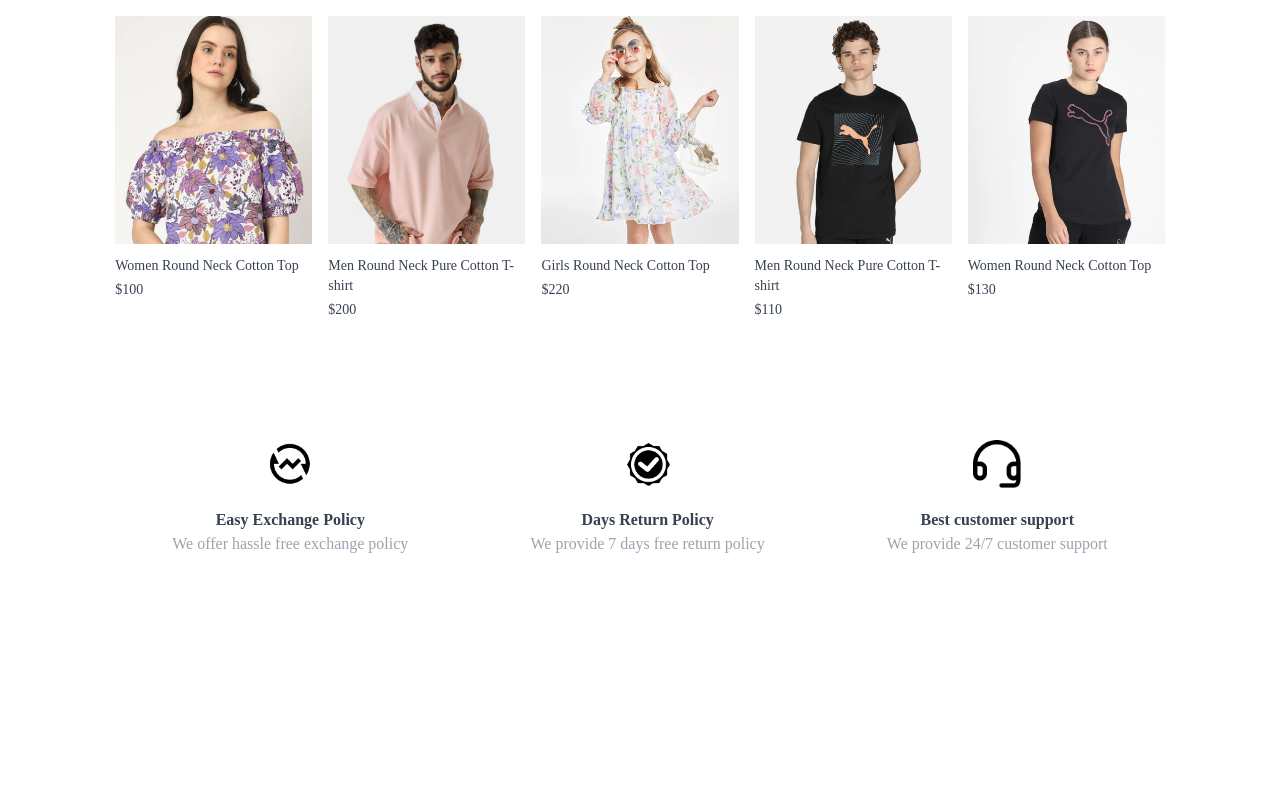
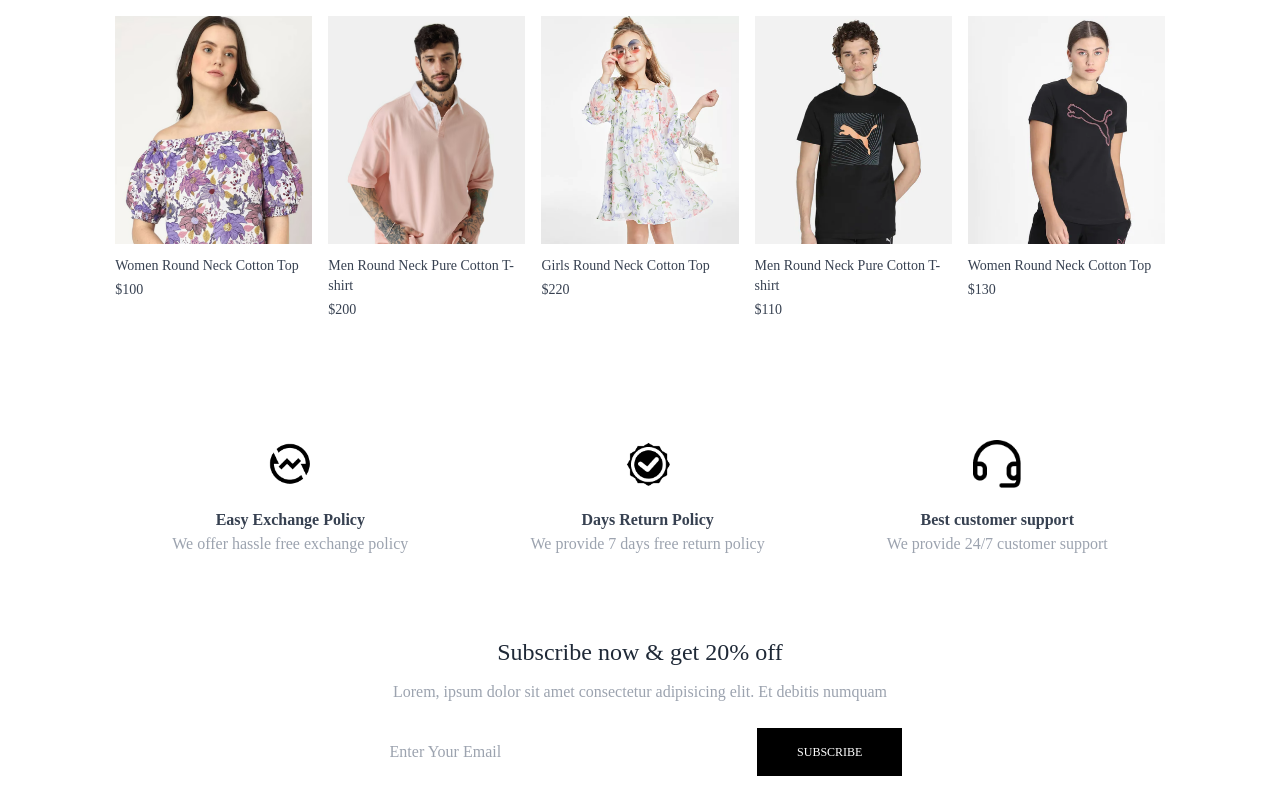
Before and after one commit to karimgaber12/foreverEcommerce, a React (Vite) app: page / in a window 1280 px wide. Shown: the part 1517-2317 px from the top of the page. Before the commit the page ends 2153 px from the top, so only its background shows below. Built offline with nearby package versions, Linux system fonts and the light colour scheme.

Commit message:
NewsLetterBox

```diff
--- /dev/null
+++ b/src/components/NewsLetterBox.jsx
@@ -0,0 +1,38 @@
+/* eslint-disable no-unused-vars */
+import React from "react";
+
+const NewsLetterBox = () => {
+  const onSubmitHandler = (event) => {
+    event.preventDefault();
+  };
+  return (
+    <div className="text-center">
+      <p className="text-2xl font-medium text-gray-800">
+        Subscribe now & get 20% off
+      </p>
+      <p className="text-gray-400 mt-3">
+        Lorem, ipsum dolor sit amet consectetur adipisicing elit. Et debitis
+        numquam{" "}
+      </p>
+      <form
+        onSubmit={onSubmitHandler}
+        className="w-full sm:w-1/2 flex items-center gap-3 mx-auto my-6 pl-3"
+      >
+        <input
+          className="w-full sm:flex-1 outline-none"
+          type="email"
+          placeholder="Enter Your Email"
+          required
+        />
+        <button
+          type="submit"
+          className="bg-black text-white text-xs px-10 py-4"
+        >
+          SUBSCRIBE
+        </button>
+      </form>
+    </div>
+  );
+};
+
+export default NewsLetterBox;
--- a/src/pages/Home.jsx
+++ b/src/pages/Home.jsx
@@ -4,6 +4,7 @@
 import LatestCollection from "../components/LatestCollection";
 import BestSeller from "../components/BestSeller";
 import OurPolicy from "../components/OurPolicy";
+import NewsLetterBox from "../components/NewsLetterBox";
 
 function Home() {
   return (
@@ -12,6 +13,7 @@
       <LatestCollection />
       <BestSeller />
       <OurPolicy />
+      <NewsLetterBox />
     </div>
   );
 }
```
